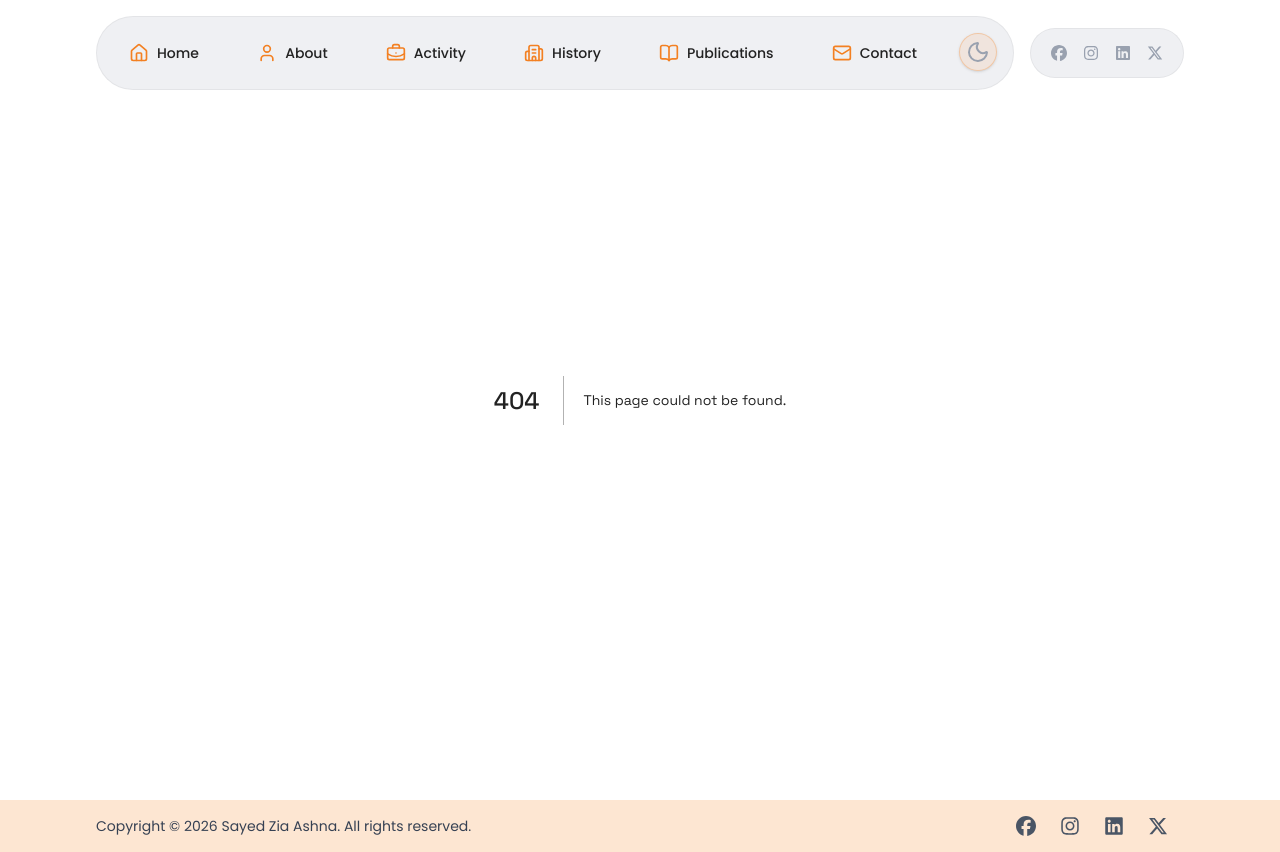
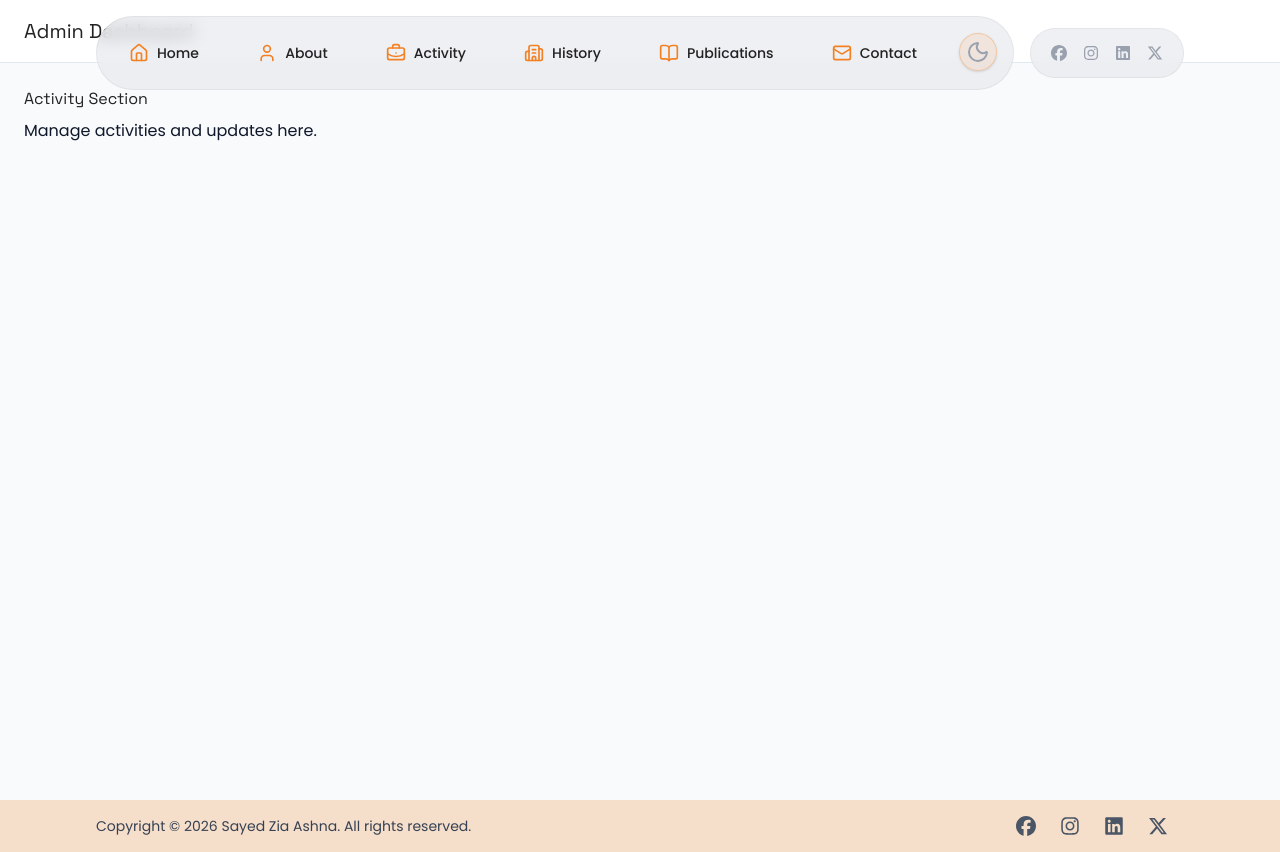
Before and after one commit to AbdulhayMuslim/zia-ashna-website, a Next.js app: page /admin/activity in a window 1280 px wide. Before the commit this address had no page. Built offline with nearby package versions, Linux system fonts and the light colour scheme.

Commit message:
file and folders structure created for admin panel

```diff
--- /dev/null
+++ b/src/app/admin/about/page.jsx
@@ -0,0 +1,8 @@
+export default function AdminAboutPage() {
+  return (
+    <section>
+      <h2 style={{ marginBottom: "0.5rem" }}>About Section</h2>
+      <p>Manage the about information here.</p>
+    </section>
+  );
+}
--- /dev/null
+++ b/src/app/admin/activity/page.jsx
@@ -0,0 +1,8 @@
+export default function AdminActivityPage() {
+  return (
+    <section>
+      <h2 style={{ marginBottom: "0.5rem" }}>Activity Section</h2>
+      <p>Manage activities and updates here.</p>
+    </section>
+  );
+}
--- /dev/null
+++ b/src/app/admin/contact/page.jsx
@@ -0,0 +1,8 @@
+export default function AdminContactPage() {
+  return (
+    <section>
+      <h2 style={{ marginBottom: "0.5rem" }}>Contact Section</h2>
+      <p>Manage contact details here.</p>
+    </section>
+  );
+}
--- /dev/null
+++ b/src/app/admin/footer/page.jsx
@@ -0,0 +1,8 @@
+export default function AdminFooterPage() {
+  return (
+    <section>
+      <h2 style={{ marginBottom: "0.5rem" }}>Footer Section</h2>
+      <p>Manage footer content here.</p>
+    </section>
+  );
+}
--- /dev/null
+++ b/src/app/admin/header/page.jsx
@@ -0,0 +1,8 @@
+export default function AdminHeaderPage() {
+  return (
+    <section>
+      <h2 style={{ marginBottom: "0.5rem" }}>Header Section</h2>
+      <p>Manage header content here.</p>
+    </section>
+  );
+}
--- /dev/null
+++ b/src/app/admin/hero/page.jsx
@@ -0,0 +1,8 @@
+export default function AdminHeroPage() {
+  return (
+    <section>
+      <h2 style={{ marginBottom: "0.5rem" }}>Hero Section</h2>
+      <p>Manage the homepage hero content here.</p>
+    </section>
+  );
+}
--- /dev/null
+++ b/src/app/admin/history/page.jsx
@@ -0,0 +1,8 @@
+export default function AdminHistoryPage() {
+  return (
+    <section>
+      <h2 style={{ marginBottom: "0.5rem" }}>History Section</h2>
+      <p>Manage the history content here.</p>
+    </section>
+  );
+}
--- /dev/null
+++ b/src/app/admin/layout.jsx
@@ -0,0 +1,22 @@
+export const metadata = {
+  title: "Admin Dashboard | Zia Ashna",
+};
+
+export default function AdminLayout({ children }) {
+  return (
+    <div
+      style={{ minHeight: "100vh", background: "#f8fafc", color: "#0f172a" }}
+    >
+      <header
+        style={{
+          padding: "1rem 1.5rem",
+          borderBottom: "1px solid #e2e8f0",
+          background: "#ffffff",
+        }}
+      >
+        <h1 style={{ margin: 0, fontSize: "1.25rem" }}>Admin Dashboard</h1>
+      </header>
+      <main style={{ padding: "1.5rem" }}>{children}</main>
+    </div>
+  );
+}
--- /dev/null
+++ b/src/app/admin/page.jsx
@@ -0,0 +1,8 @@
+export default function AdminDashboardPage() {
+  return (
+    <section>
+      <h2 style={{ marginBottom: "0.5rem" }}>Dashboard</h2>
+      <p>Welcome to the admin dashboard.</p>
+    </section>
+  );
+}
--- /dev/null
+++ b/src/app/admin/publications/page.jsx
@@ -0,0 +1,8 @@
+export default function AdminPublicationsPage() {
+  return (
+    <section>
+      <h2 style={{ marginBottom: "0.5rem" }}>Publications Section</h2>
+      <p>Manage publications here.</p>
+    </section>
+  );
+}
```
